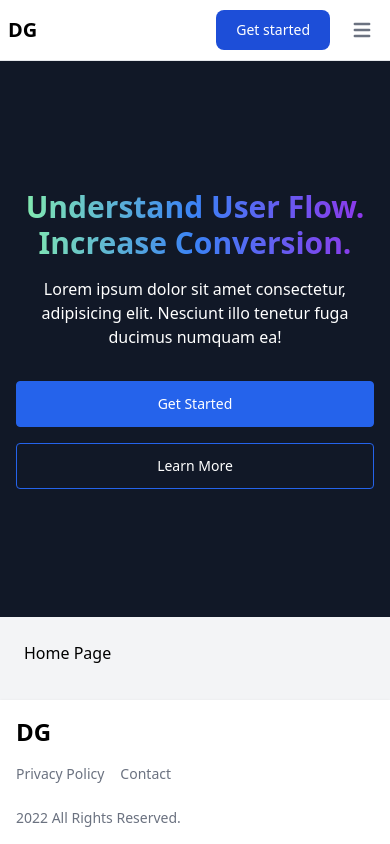
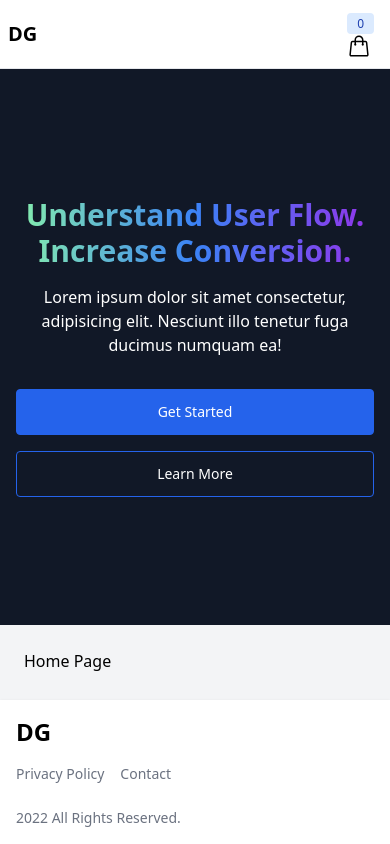
Before and after one commit to dapiogo/ecommerce-project, a Next.js app: page / in a window 390 px wide. Built offline with nearby package versions, Linux system fonts and the light colour scheme.

Commit message:
feat: implement context cart and cart LS

```diff
--- /dev/null
+++ b/components/Cart/CartBar.tsx
@@ -0,0 +1,27 @@
+import Link from 'next/link';
+import { userCartState } from './CartContext';
+
+export const CartBar = () => {
+  const cartState = userCartState();
+
+  return (
+    <Link href="/cart" className="relative">
+      <span className="absoulte bg-blue-100 text-blue-800 text-xs font-medium mr-2 px-2.5 py-0.5 rounded dark:bg-blue-900 dark:text-blue-300">
+        {cartState.items.length}
+      </span>
+      <svg
+        xmlns="http://www.w3.org/2000/svg"
+        fill="white"
+        viewBox="0 0 24 24"
+        strokeWidth={1.5}
+        stroke="currentColor"
+        className="w-6 h-6">
+        <path
+          strokeLinecap="round"
+          strokeLinejoin="round"
+          d="M15.75 10.5V6a3.75 3.75 0 10-7.5 0v4.5m11.356-1.993l1.263 12c.07.665-.45 1.243-1.119 1.243H4.25a1.125 1.125 0 01-1.12-1.243l1.264-12A1.125 1.125 0 015.513 7.5h12.974c.576 0 1.059.435 1.119 1.007zM8.625 10.5a.375.375 0 11-.75 0 .375.375 0 01.75 0zm7.5 0a.375.375 0 11-.75 0 .375.375 0 01.75 0z"
+        />
+      </svg>
+    </Link>
+  );
+};
--- /dev/null
+++ b/components/Cart/CartContext.tsx
@@ -0,0 +1,114 @@
+import {
+  createContext,
+  ReactNode,
+  useContext,
+  useEffect,
+  useState
+} from 'react';
+
+interface CartItem {
+  readonly id: number;
+  readonly price: number;
+  readonly title: string;
+  readonly count: number;
+}
+
+interface CartState {
+  readonly items: readonly CartItem[];
+  // eslint-disable-next-line no-unused-vars
+  readonly addItemToCart: (item: CartItem) => void;
+  // eslint-disable-next-line no-unused-vars
+  readonly removeItemToCart: (id: CartItem['id']) => void;
+}
+
+const SHOPPING_CART = 'SHOPPING_CART';
+
+const getCartItemsFromStorage = () => {
+  const itemsFromLocalStorage = localStorage.getItem(SHOPPING_CART);
+
+  if (!itemsFromLocalStorage) {
+    return [];
+  }
+
+  try {
+    const items = JSON.parse(itemsFromLocalStorage);
+    return items;
+  } catch (error) {
+    console.error(error);
+    return [];
+  }
+};
+
+const setCartItemInStorage = (cartItems: CartItem[]) =>
+  localStorage.setItem(SHOPPING_CART, JSON.stringify(cartItems));
+
+export const CartStateContext = createContext<CartState | null>(null);
+
+export const CartStateContextProvider = ({
+  children
+}: {
+  children: ReactNode;
+}) => {
+  const [cartItems, setCartItems] = useState<CartItem[]>([]);
+
+  useEffect(() => {
+    setCartItems(getCartItemsFromStorage());
+  }, []);
+
+  useEffect(() => {
+    setCartItemInStorage(cartItems);
+  }, [cartItems]);
+
+  return (
+    <CartStateContext.Provider
+      value={{
+        items: cartItems,
+        addItemToCart: (item) =>
+          setCartItems((prevState) => {
+            const existingItem = prevState.find((el) => el.id === item.id);
+            if (!existingItem) {
+              return [...prevState, item];
+            }
+
+            return prevState.map((el) => {
+              return el.id === item.id
+                ? {
+                    ...el,
+                    count: el.count + 1
+                  }
+                : el;
+            });
+          }),
+        removeItemToCart: (id) =>
+          setCartItems((prevState) => {
+            const findItem = prevState.find((el) => el.id === id);
+
+            if (findItem && findItem.count <= 1) {
+              return prevState.filter((el) => el.id !== id);
+            }
+
+            return prevState.map((el) => {
+              if (el.id === id) {
+                return {
+                  ...el,
+                  count: el.count - 1
+                };
+              }
+
+              return el;
+            });
+          })
+      }}>
+      {children}
+    </CartStateContext.Provider>
+  );
+};
+
+export const userCartState = () => {
+  const cartState = useContext(CartStateContext);
+  if (!cartState) {
+    throw new Error('You forgot CartStateContextProvider');
+  }
+
+  return cartState;
+};
--- a/components/Header/index.tsx
+++ b/components/Header/index.tsx
@@ -1,3 +1,4 @@
+import { CartBar } from 'components/Cart/CartBar';
 import menu from 'config/menu';
 import Link from 'next/link';
 import { useRouter } from 'next/router';
@@ -13,30 +14,7 @@ const Header = () => {
         </span>
 
         <div className="flex md:order-2">
-          <button
-            type="button"
-            className="text-white bg-blue-700 hover:bg-blue-800 focus:ring-4 focus:outline-none focus:ring-blue-300 font-medium rounded-lg text-sm px-5 py-2.5 text-center mr-3 md:mr-0 dark:bg-blue-600 dark:hover:bg-blue-700 dark:focus:ring-blue-800">
-            Get started
-          </button>
-          <button
-            data-collapse-toggle="navbar-sticky"
-            type="button"
-            className="inline-flex items-center p-2 text-sm text-gray-500 rounded-lg md:hidden hover:bg-gray-100 focus:outline-none focus:ring-2 focus:ring-gray-200 dark:text-gray-400 dark:hover:bg-gray-700 dark:focus:ring-gray-600"
-            aria-controls="navbar-sticky"
-            aria-expanded="false">
-            <span className="sr-only">Open main menu</span>
-            <svg
-              className="w-6 h-6"
-              aria-hidden="true"
-              fill="currentColor"
-              viewBox="0 0 20 20"
-              xmlns="http://www.w3.org/2000/svg">
-              <path
-                fillRule="evenodd"
-                d="M3 5a1 1 0 011-1h12a1 1 0 110 2H4a1 1 0 01-1-1zM3 10a1 1 0 011-1h12a1 1 0 110 2H4a1 1 0 01-1-1zM3 15a1 1 0 011-1h12a1 1 0 110 2H4a1 1 0 01-1-1z"
-                clipRule="evenodd"></path>
-            </svg>
-          </button>
+          <CartBar />
         </div>
         <div
           className="items-center justify-between hidden w-full md:flex md:w-auto md:order-1"
--- a/components/Product/index.tsx
+++ b/components/Product/index.tsx
@@ -1,3 +1,4 @@
+import { userCartState } from 'components/Cart/CartContext';
 import Rating from 'components/Rating';
 import { MDXRemote } from 'next-mdx-remote';
 import { NextSeo } from 'next-seo';
@@ -24,6 +25,9 @@ interface ProductProps {
 
 const Product = ({ data }: ProductProps) => {
   const { image, title, rating, description, longDescription, id } = data;
+
+  const { addItemToCart } = userCartState();
+
   return (
     <>
       <NextSeo
@@ -79,11 +83,19 @@ const Product = ({ data }: ProductProps) => {
             {/* <LinkMarkdown>{longDescription}</LinkMarkdown> */}
             <MDXRemote {...longDescription} />
           </article>
-          <form className="mt-4">
-            <button className="block w-full rounded border border-blue-600 bg-blue-600 px-12 py-3 text-sm font-medium text-white hover:bg-transparent hover:text-white focus:outline-none focus:ring active:text-opacity-75 sm:w-auto">
-              Add to Cart
-            </button>
-          </form>
+
+          <button
+            onClick={() =>
+              addItemToCart({
+                id,
+                price: 22.11,
+                title,
+                count: 1
+              })
+            }
+            className="block w-full rounded border border-blue-600 bg-blue-600 text-white px-12 py-3 text-sm font-medium  focus:outline-none focus:ring active:text-opacity-75 sm:w-auto">
+            Add to Cart
+          </button>
         </div>
       </div>
     </>
--- a/components/ProductListItem/index.tsx
+++ b/components/ProductListItem/index.tsx
@@ -1,3 +1,4 @@
+import { userCartState } from 'components/Cart/CartContext';
 import { ProductDetails } from 'components/Product';
 import Rating from 'components/Rating';
 import Image from 'next/legacy/image';
@@ -14,10 +15,11 @@ interface ProductListItemProps {
 
 const ProductListItem = ({ data }: ProductListItemProps) => {
   const { image, title, rating, id } = data;
+
+  const { addItemToCart } = userCartState();
+
   return (
-    <Link
-      href={`products/${id}`}
-      className="relative  overflow-hidden group  rounded-xl border border-gray-700 flex flex-col">
+    <div className="relative  overflow-hidden group  rounded-xl border border-gray-700 flex flex-col">
       <button className="absolute right-4 top-4 z-10 rounded-full bg-white p-1.5 text-gray-900 transition hover:text-gray-900/75">
         <svg
           xmlns="http://www.w3.org/2000/svg"
@@ -49,13 +51,21 @@ const ProductListItem = ({ data }: ProductListItemProps) => {
         <h3 className="mt-4 text-lg font-medium text-white truncate">
           {title}
         </h3>
-        <form className="mt-4">
-          <button className="block w-full rounded border border-blue-600 bg-blue-600 px-12 py-3 text-sm font-medium text-white hover:bg-transparent hover:text-white focus:outline-none focus:ring active:text-opacity-75 sm:w-auto">
-            Add to Cart
-          </button>
-        </form>
+        <Link href={`products/${id}`}>Do produktu</Link>
+        <button
+          className="block w-full rounded border border-blue-600 bg-blue-600 px-12 py-3 text-sm font-medium text-white hover:bg-transparent hover:text-white focus:outline-none focus:ring active:text-opacity-75 sm:w-auto"
+          onClick={() =>
+            addItemToCart({
+              id,
+              price: 21.22,
+              title,
+              count: 1
+            })
+          }>
+          Add to Cart
+        </button>
       </div>
-    </Link>
+    </div>
   );
 };
 
--- a/pages/_app.tsx
+++ b/pages/_app.tsx
@@ -1,13 +1,16 @@
 import '../styles/globals.css';
 import type { AppProps } from 'next/app';
 import { QueryClient, QueryClientProvider } from '@tanstack/react-query';
+import { CartStateContextProvider } from 'components/Cart/CartContext';
 
 const client = new QueryClient();
 
 export default function App({ Component, pageProps }: AppProps) {
   return (
-    <QueryClientProvider client={client}>
-      <Component {...pageProps} />
-    </QueryClientProvider>
+    <CartStateContextProvider>
+      <QueryClientProvider client={client}>
+        <Component {...pageProps} />
+      </QueryClientProvider>
+    </CartStateContextProvider>
   );
 }
--- /dev/null
+++ b/pages/cart.tsx
@@ -0,0 +1,70 @@
+import { userCartState } from 'components/Cart/CartContext';
+import Layout from 'components/Layout';
+
+const CartContent = () => {
+  const cartState = userCartState();
+
+  return (
+    <div className="col-span-2">
+      <ul className="divide-y divide-gray-300">
+        {cartState.items.map((cartItem, index) => (
+          <li
+            className="py-4 flex justify-between"
+            key={`${cartItem.title}_${index}`}>
+            <div>
+              {' '}
+              {cartItem.title} ({cartItem.count})
+            </div>
+            <div className="flex justify-center">
+              {cartItem.price}
+              <button
+                className="ml-4 text-red-500"
+                onClick={() => cartState.removeItemToCart(cartItem.id)}>
+                <svg
+                  xmlns="http://www.w3.org/2000/svg"
+                  fill="none"
+                  viewBox="0 0 24 24"
+                  strokeWidth={1.5}
+                  stroke="currentColor"
+                  className="w-6 h-6">
+                  <path
+                    strokeLinecap="round"
+                    strokeLinejoin="round"
+                    d="M14.74 9l-.346 9m-4.788 0L9.26 9m9.968-3.21c.342.052.682.107 1.022.166m-1.022-.165L18.16 19.673a2.25 2.25 0 01-2.244 2.077H8.084a2.25 2.25 0 01-2.244-2.077L4.772 5.79m14.456 0a48.108 48.108 0 00-3.478-.397m-12 .562c.34-.059.68-.114 1.022-.165m0 0a48.11 48.11 0 013.478-.397m7.5 0v-.916c0-1.18-.91-2.164-2.09-2.201a51.964 51.964 0 00-3.32 0c-1.18.037-2.09 1.022-2.09 2.201v.916m7.5 0a48.667 48.667 0 00-7.5 0"
+                  />
+                </svg>
+              </button>
+            </div>
+          </li>
+        ))}
+      </ul>
+    </div>
+  );
+};
+
+const CartSummary = () => {
+  const cartState = userCartState();
+  return (
+    <div>
+      Podsumowanie koszyka
+      <div className="font-bold">
+        Liczba elementów : {cartState.items.length}
+      </div>
+    </div>
+  );
+};
+
+const CartPage = () => {
+  return (
+    <Layout disableBanner>
+      <div className="max-w-4xl mx-auto w-full">
+        <div className="grid grid-cols-3 gap-8">
+          <CartContent />
+          <CartSummary />
+        </div>
+      </div>
+    </Layout>
+  );
+};
+
+export default CartPage;
```
